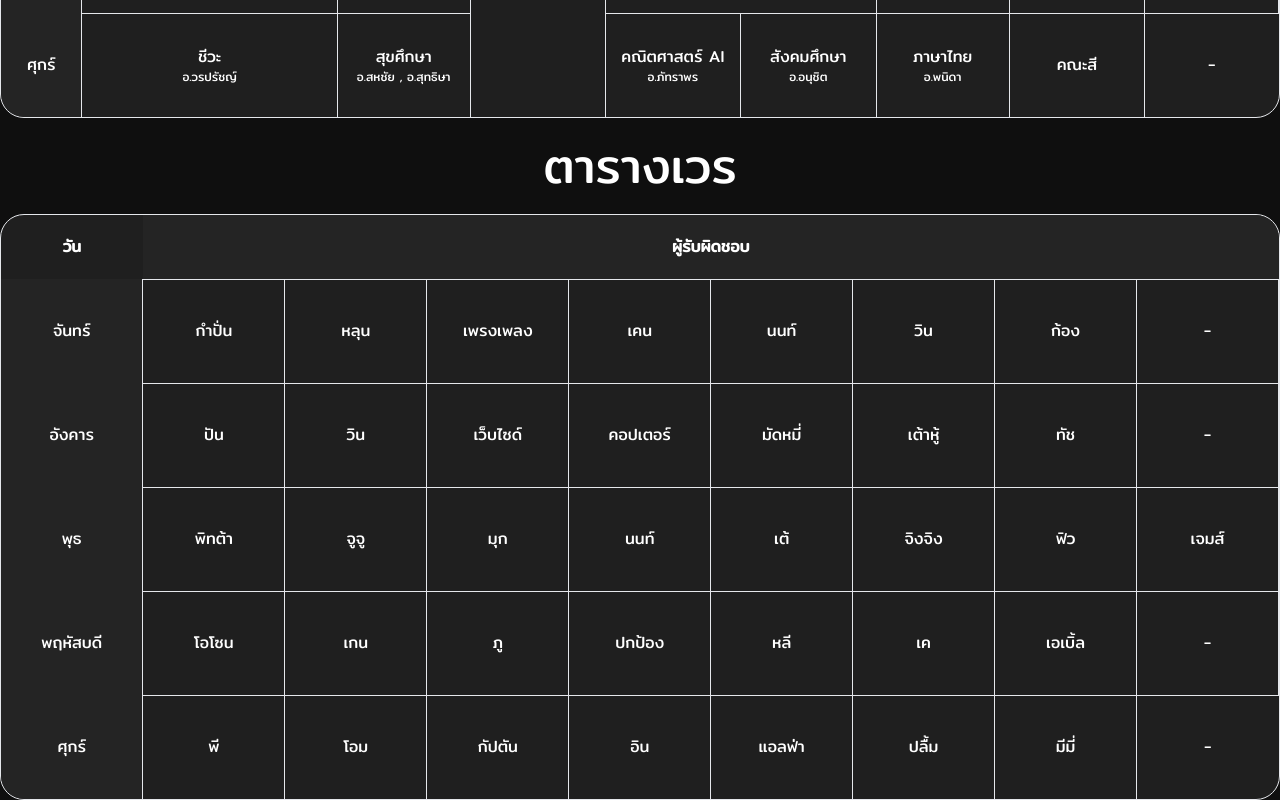
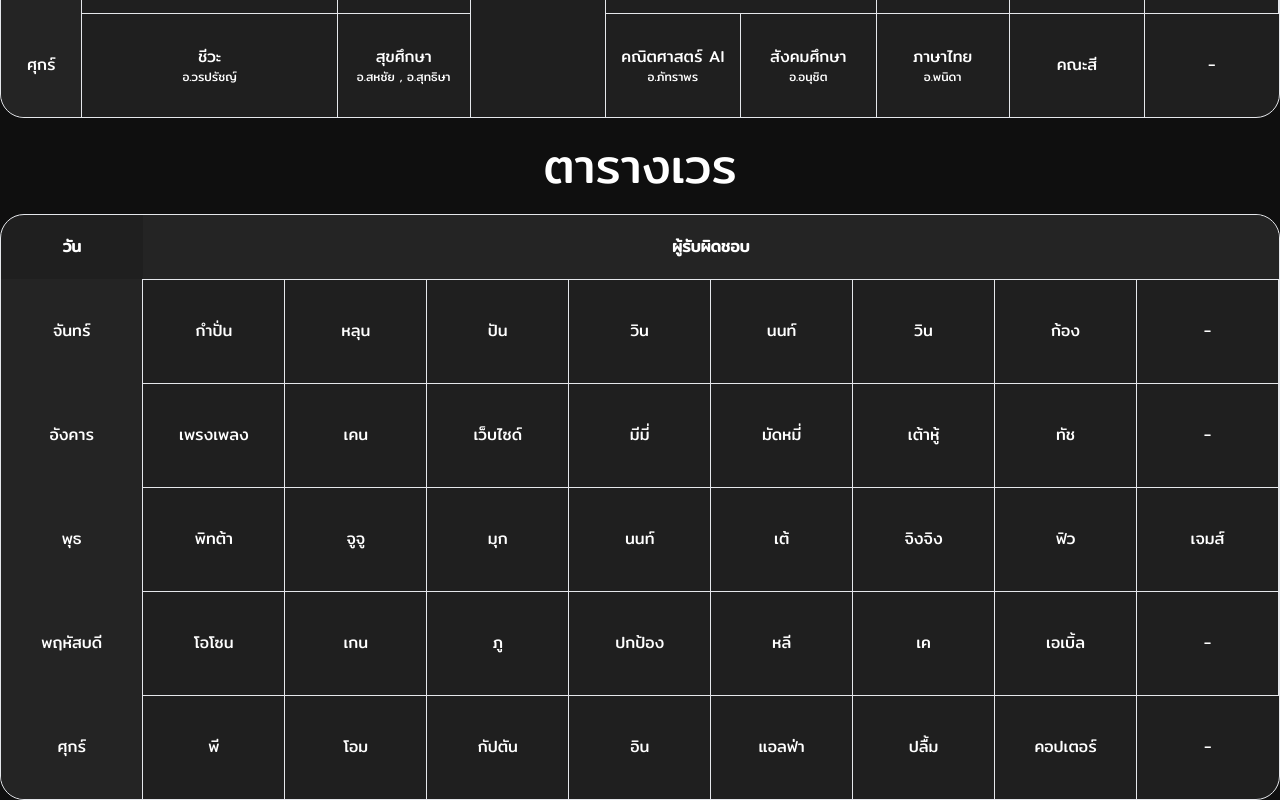
Before and after one commit to KamiK4M1/aigen4, a Next.js app: page / in a window 1280 px wide. Shown: the part 748-1548 px from the top of the page. Built offline with nearby package versions, Linux system fonts and the light colour scheme.

Commit message:
ffsafaspfladpfkadofkodakfd

```diff
--- a/src/app/components/cleantable.tsx
+++ b/src/app/components/cleantable.tsx
@@ -16,8 +16,8 @@ export default function Cleaning_table(){
                       <td className="py-10 bg-[#242424]">จันทร์</td>
                       <td className="border-t border-l duration-300 hover:bg-[#0e0e0e]">กำปั่น</td>
                       <td className="border duration-300 hover:bg-[#0e0e0e]">หลุน</td>
-                      <td className="border duration-300 hover:bg-[#0e0e0e]">เพรงเพลง</td>
-                      <td className="border duration-300 hover:bg-[#0e0e0e]">เคน</td>
+                      <td className="border duration-300 hover:bg-[#0e0e0e]">ปัน</td>
+                      <td className="border duration-300 hover:bg-[#0e0e0e]">วิน</td>
                       <td className="border duration-300 hover:bg-[#0e0e0e]">นนท์</td>
                       <td className="border-t duration-300 hover:bg-[#0e0e0e]">วิน</td>
                       <td className="border duration-300 hover:bg-[#0e0e0e]">ก้อง</td>
@@ -27,10 +27,10 @@ export default function Cleaning_table(){
               <tbody className="text-center">
                   <tr className="">
                       <td className="py-10 bg-[#242424]">อังคาร</td>
-                        <td className="border duration-300 hover:bg-[#0e0e0e]">ปัน</td>
-                        <td className="border duration-300 hover:bg-[#0e0e0e]">วิน</td>
+                        <td className="border duration-300 hover:bg-[#0e0e0e]">เพรงเพลง</td>
+                        <td className="border duration-300 hover:bg-[#0e0e0e]">เคน</td>
                         <td className="border duration-300 hover:bg-[#0e0e0e]">เว็บไซด์</td>
-                        <td className="border duration-300 hover:bg-[#0e0e0e]">คอปเตอร์</td>
+                        <td className="border duration-300 hover:bg-[#0e0e0e]">มีมี่</td>
                         <td className="border duration-300 hover:bg-[#0e0e0e]">มัดหมี่</td>
                         <td className="border duration-300 hover:bg-[#0e0e0e]">เต้าหู้</td>
                         <td className="border duration-300 hover:bg-[#0e0e0e]">ทัช</td>
@@ -74,7 +74,7 @@ export default function Cleaning_table(){
                         <td className="border-l border-t duration-300 hover:bg-[#0e0e0e]">อิน</td>
                         <td className="border-l border-t duration-300 hover:bg-[#0e0e0e]">แอลฟ่า</td>
                         <td className="border-l border-t border-r duration-300 hover:bg-[#0e0e0e]">ปลื้ม</td>
-                        <td className="duration-300 rounded-tr-3xl hover:bg-[#0e0e0e]">มีมี่</td>
+                        <td className="duration-300 rounded-tr-3xl hover:bg-[#0e0e0e]">คอปเตอร์</td>
                         <td className="border-l duration-300 hover:bg-[#0e0e0e]">-</td>
                     </tr>
                 </tbody>
```
